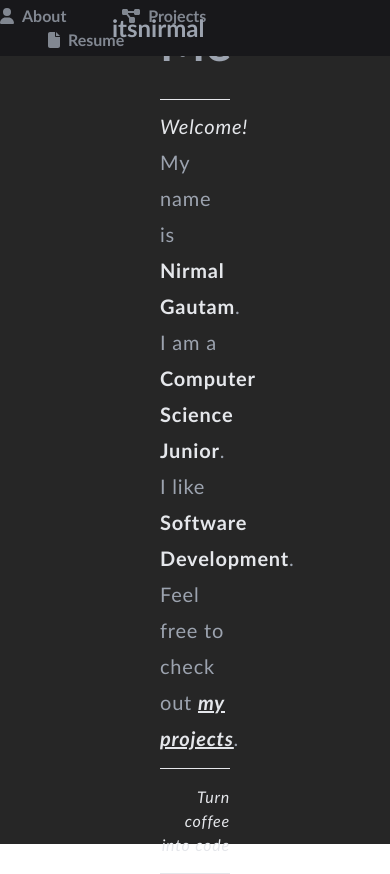
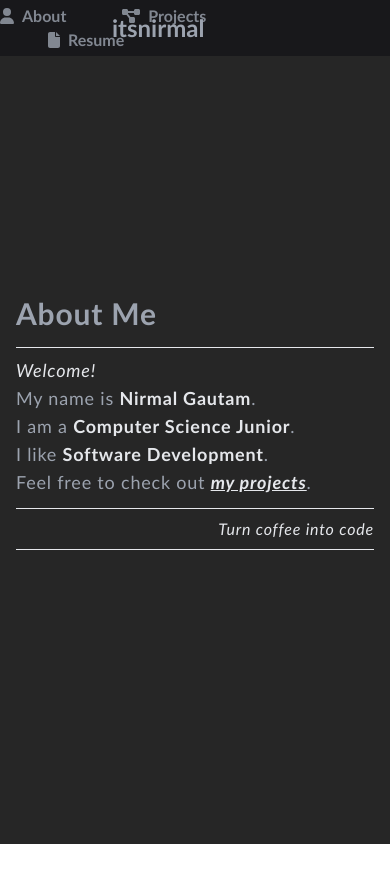
Before and after one commit to itsnirmal/Portfolio, a React (Create React App) app: page /About in a window 390 px wide. After the commit the page ends 844 px from the top, so only its background shows below. Built offline with nearby package versions, Linux system fonts and the light colour scheme.

Commit message:
Made About us page responsive

```diff
--- a/src/components/About.js
+++ b/src/components/About.js
@@ -2,10 +2,10 @@ import { Link } from 'react-router-dom'
 
 const About = () => {
     return (
-        <div className="flex flex-col h-full w-auto mx-40 justify-center  tracking-wider">
-                <span className="font-bold text-5xl">About Me</span>
-                <hr className= "mt-8 mb-2"></hr>
-                <p className="text-xl leading-9">
+        <div className="flex flex-col h-full mx-auto justify-center tracking-wider p-4">
+                <span className="font-bold text-3xl sm:text-5xl">About Me</span>
+               <hr className= "mt-4 sm:mt-8 mb-2"></hr>
+                <p className="text-lg sm:text-xl leading-7 sm:leading-9">
                     <span className="text-gray-200 italic">Welcome!</span><br />
                     My name is <span className="text-gray-200 font-bold">Nirmal Gautam</span>.<br />
                     I am a <span className="text-gray-200 font-bold">Computer Science Junior</span>.<br />
@@ -16,9 +16,9 @@ const About = () => {
                                                     </Link>
                                             </span>.<br />
                 </p>
-                <hr className= "mt-3 mb-4"></hr>
+                <hr className= "mt-3 mb-2 sm:mb-4"></hr>
                 <p className="text-right font-serif italic text-gray-200">Turn coffee into code</p>
-                <hr className= "mt-4"></hr>
+                <hr className= "mt-2 sm:mt-4"></hr>
 
         </div>
     );
```
